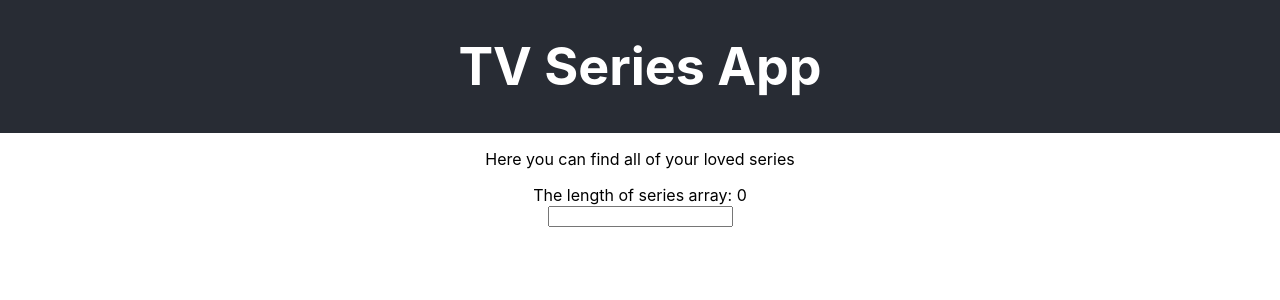
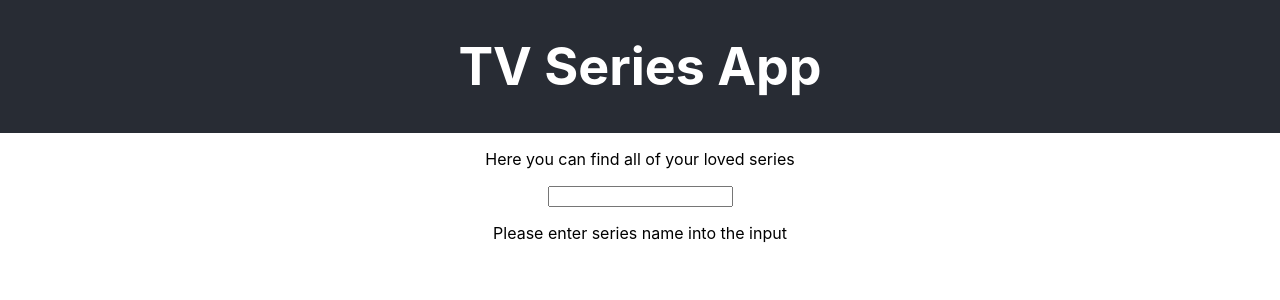
Before and after one commit to jiwonk42/my-tv-series, a React (Create React App) app: page / in a window 1280 px wide. Shown: the top 300 px of the page. Built offline with nearby package versions, Linux system fonts and the light colour scheme.

Commit message:
add conditional rendering to Series component where result is displayed depending on user input

```diff
--- a/src/containers/Series/Series.js
+++ b/src/containers/Series/Series.js
@@ -1,5 +1,6 @@
 import React, { Component } from 'react';
 import SeriesList from '../../components/SeriesList/SeriesList';
+import { is } from '@babel/types';
 
 export class Series extends Component {
   state = {
@@ -9,9 +10,11 @@ export class Series extends Component {
   }
 
   onSeriesInputChange = (e) => {
+    this.setState({ seriesName: e.target.value.trim(), isFetching: true });
+
     fetch(`http://api.tvmaze.com/search/shows?q=${e.target.value}`)
     .then((response) => response.json())
-    .then(json => this.setState({ series: json }))
+    .then(json => this.setState({ series: json, isFetching: false }))
   }
 
   render() {
@@ -19,11 +22,25 @@ export class Series extends Component {
 
     return (
       <div>
-        The length of series array: {this.state.series.length}
         <div>
           <input type="text" onChange={this.onSeriesInputChange} />
         </div>
-        <SeriesList list={this.state.series} />
+        {
+          series.length === 0 && seriesName === ''
+          &&
+          <p>Please enter series name into the input</p>
+        }
+        {
+          series.length === 0 && seriesName !== ''
+          &&
+          <p>No TV series have been found with this name</p>
+        }
+        {
+          isFetching && <p>Loading...</p>
+        }
+        {
+          !isFetching && <SeriesList list={this.state.series} />
+        }
       </div>
     )
   }
```
